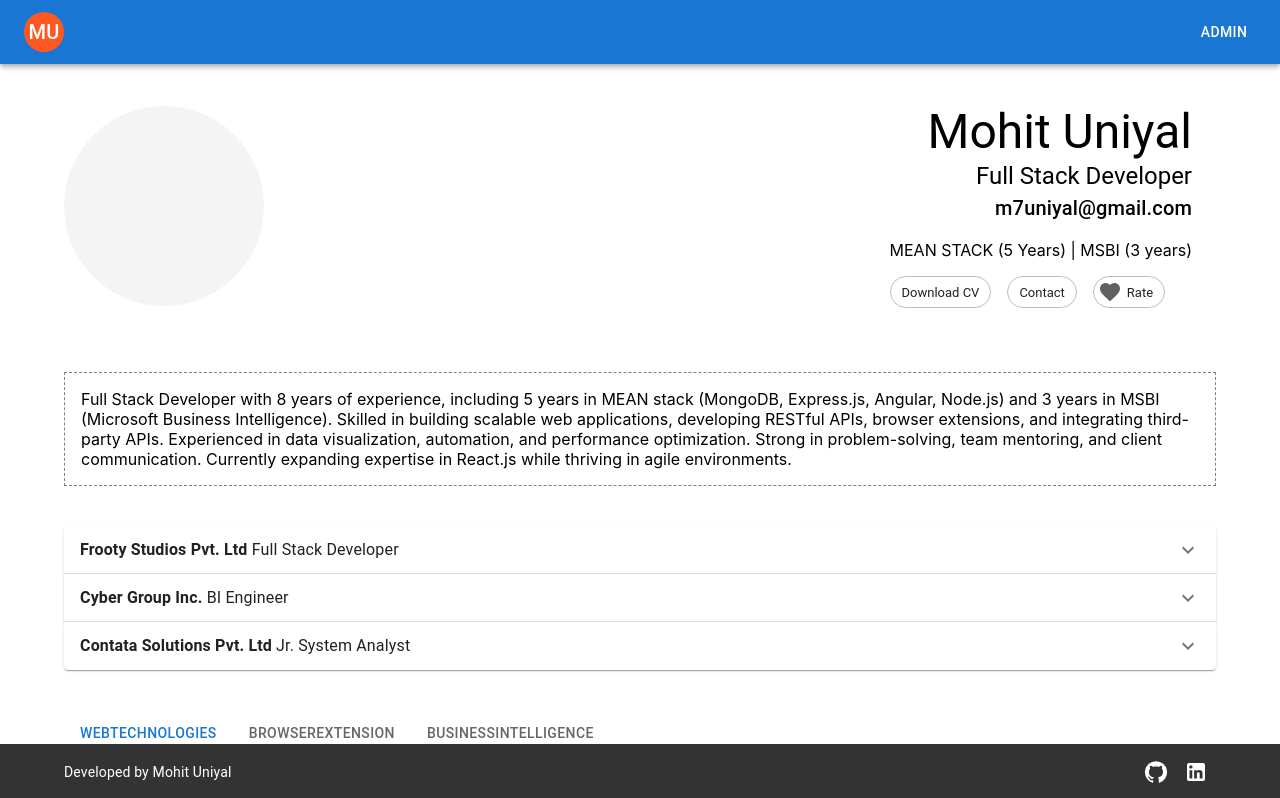
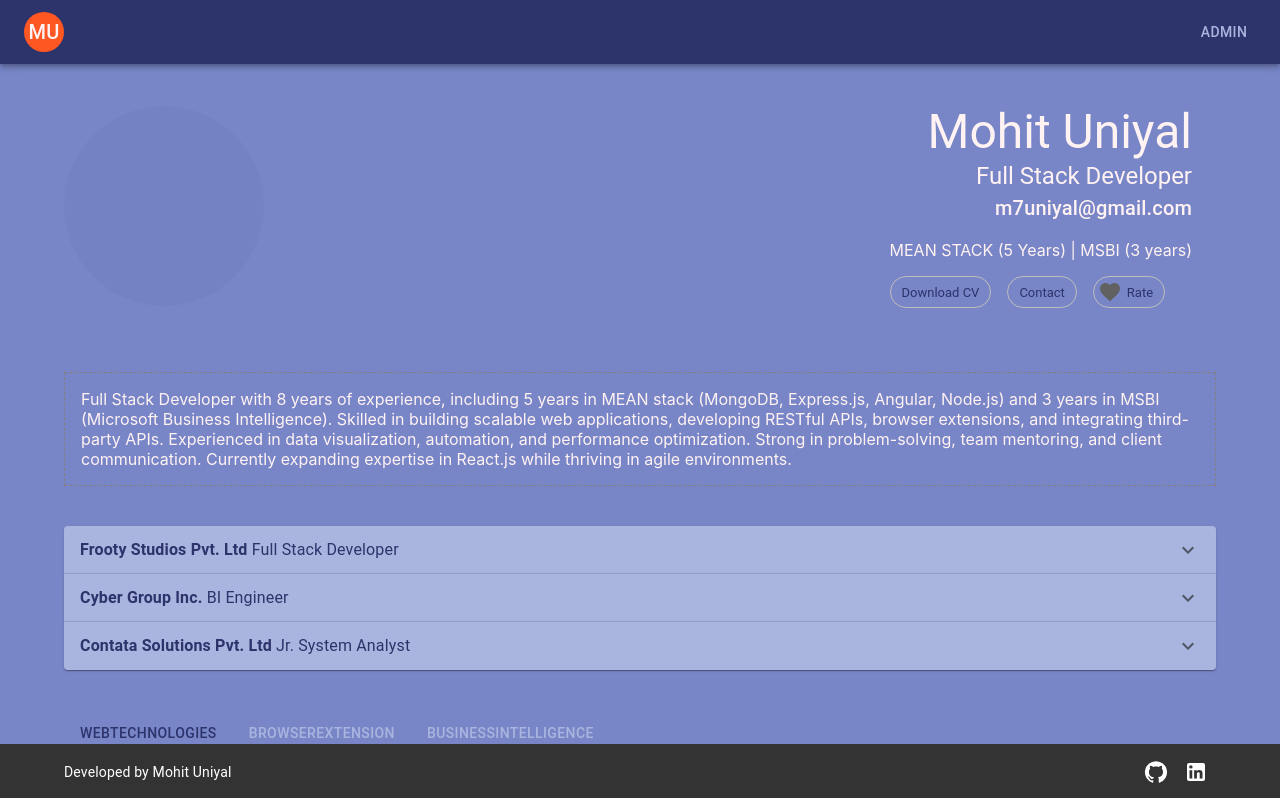
Before and after one commit to Mohit7th/resume, a React (Create React App) app: page / in a window 1280 px wide. Shown: the top 798 px of the page. Built offline with nearby package versions, Linux system fonts and the light colour scheme.

Commit message:
global color and themes

```diff
--- a/src/components/home/Projects.tsx
+++ b/src/components/home/Projects.tsx
@@ -10,6 +10,7 @@ import {
 import { useUserData } from "../../context/UserContext";
 import { resumeData } from "../data";
 import Grid from "@mui/material/Grid2";
+import { useTheme } from "@mui/material/styles";
 // Define props interface for type safety
 interface ProjectsProps {
     tabIndex: number;
@@ -17,6 +18,7 @@ interface ProjectsProps {
 }
 
 const Projects: React.FC<ProjectsProps> = ({ tabIndex, header }) => {
+    const theme = useTheme();
     const selectedTab = header.find((_, index) => index === tabIndex) || {
         type: "webTechnologies",
     };
@@ -27,15 +29,20 @@ const Projects: React.FC<ProjectsProps> = ({ tabIndex, header }) => {
     );
 
     return (
-        <Grid container spacing={{lg:7, sm: 5}} sx={{ mt:3, mb: 5, justifyContent: "center" }}>
+        <Grid
+            container
+            spacing={{ lg: 7, sm: 5 }}
+            sx={{ mt: 3, mb: 5, justifyContent: "center" }}
+        >
             {filteredProjects.map((project: any) => (
-                <Grid size={{lg:4}}>
+                <Grid size={{ lg: 4 }}>
                     <Card
                         sx={{
                             maxWidth: 345,
                             display: "flex",
                             flexDirection: "column",
-                            height: "100%"
+                            height: "100%",
+                            backgroundColor: theme.palette.primary.contrastText,
                         }}
                         key={project._id}
                     >
@@ -50,7 +57,7 @@ const Projects: React.FC<ProjectsProps> = ({ tabIndex, header }) => {
                             </Typography>
                             <Typography
                                 variant="body2"
-                                sx={{ color: "text.secondary" }}
+                                sx={{ color: theme.palette.primary.light }}
                             >
                                 {project.description}
                             </Typography>
--- a/src/components/home/Skills.tsx
+++ b/src/components/home/Skills.tsx
@@ -1,19 +1,10 @@
 import { SyntheticEvent, useState } from "react";
 import { useUserData } from "../../context/UserContext";
 import { resumeData } from "../data";
-import {
-    Box,
-    Card,
-    CardActionArea,
-    CardContent,
-    Paper,
-    styled,
-    Tab,
-    Tabs,
-    Typography,
-} from "@mui/material";
+import { Box, Paper, styled, Tab, Tabs, Typography } from "@mui/material";
 import Grid from "@mui/material/Grid2";
 import Projects from "./Projects";
+import { useTheme } from "@mui/material/styles";
 
 interface TabPanelProps {
     children?: React.ReactNode;
@@ -56,6 +47,7 @@ const Item = styled(Paper)(({ theme }) => ({
 }));
 
 export default function Skills() {
+    const theme = useTheme();
     const userdata = useUserData();
     const header = Object.keys(userdata.skills) as Array<
         keyof typeof resumeData.skills
@@ -89,8 +81,8 @@ export default function Skills() {
                         columnSpacing={{ xs: 1, sm: 2, md: 3 }}
                     >
                         {userdata.skills[col].map((data) => (
-                            <Grid size={{md:2, sm: 4}}>
-                                <Item>
+                            <Grid size={{ md: 2, sm: 4 }}>
+                                <Item color="primary" >
                                     <Typography variant="h6" component="div">
                                         {data.name}
                                     </Typography>
--- a/src/components/home/WorkHistory.tsx
+++ b/src/components/home/WorkHistory.tsx
@@ -1,12 +1,34 @@
-import { Accordion, AccordionDetails, AccordionSummary, Typography } from "@mui/material";
+import {
+    Accordion,
+    AccordionDetails,
+    AccordionSummary,
+    Typography,
+} from "@mui/material";
 import { useUserData } from "../../context/UserContext";
 import Grid from "@mui/material/Grid2";
 import ExpandMoreIcon from "@mui/icons-material/ExpandMore";
+import { useTheme } from "@mui/material/styles";
+import { SyntheticEvent, useState } from "react";
 
 export default function WorkHistory() {
+    const [expanded, setExpanded] = useState<string | false>(false);
+
+    const handleChange =
+        (panel: string) => (event: SyntheticEvent, isExpanded: boolean) => {
+            setExpanded(isExpanded ? panel : false);
+        };
+
+    const theme = useTheme();
     const userdata = useUserData();
     const accordianData = userdata.workHistory.map((work: any) => (
-        <Accordion key={work._id}>
+        <Accordion
+            key={work._id}
+            sx={{
+                backgroundColor: theme.palette.primary.contrastText,
+            }}
+            expanded={expanded === work._id}
+            onChange={handleChange(work._id)}
+        >
             <AccordionSummary
                 expandIcon={<ExpandMoreIcon />}
                 aria-controls="panel1-content"
--- a/src/index.tsx
+++ b/src/index.tsx
@@ -1,16 +1,22 @@
-import React from 'react';
-import ReactDOM from 'react-dom/client';
-import './index.css';
-import App from './App';
-import reportWebVitals from './reportWebVitals';
+import React from "react";
+import ReactDOM from "react-dom/client";
+import "./index.css";
+import App from "./App";
+import reportWebVitals from "./reportWebVitals";
+import { ThemeProvider } from "@mui/material";
+import theme from "./theme/theme";
+import globalStyles from "./theme/gloabal";
 
 const root = ReactDOM.createRoot(
-  document.getElementById('root') as HTMLElement
+    document.getElementById("root") as HTMLElement
 );
 root.render(
-  <React.StrictMode>
-    <App />
-  </React.StrictMode>
+    <React.StrictMode>
+        <ThemeProvider theme={theme}>
+            {globalStyles}
+            <App />
+        </ThemeProvider>
+    </React.StrictMode>
 );
 
 // If you want to start measuring performance in your app, pass a function
--- /dev/null
+++ b/src/theme/gloabal.tsx
@@ -0,0 +1,21 @@
+import { GlobalStyles } from "@mui/material";
+
+const globalStyles = (
+    <GlobalStyles
+        styles={{
+            body: {
+                backgroundColor: "#7886C7",
+                color: "#FFF2F2",
+            },
+            "::-webkit-scrollbar": {
+                width: "5px",
+            },
+            "::-webkit-scrollbar-thumb": {
+                background: "#A9B5DF",
+                borderRadius: "5px",
+            },
+        }}
+    />
+);
+
+export default globalStyles;
--- /dev/null
+++ b/src/theme/theme.tsx
@@ -0,0 +1,41 @@
+// src/theme/theme.ts
+import { createTheme } from "@mui/material/styles";
+
+const theme = createTheme({
+    palette: {
+        primary: {
+            main: "#2D336B", // Example primary color
+            light: "#FFF2F2", // Lighter shade
+            dark: "#2D336B", // Darker shade
+            contrastText: "#A9B5DF", // Text color on primary
+        },
+        secondary: {
+            main: "#222831", // Example secondary color
+            light: "#31363F",
+            dark: "#76ABAE",
+            contrastText: "#EEEEEE",
+        },
+        error: {
+            main: "#D02631",
+        },
+        warning: {
+            main: "#FFAB00",
+        },
+        info: {
+            main: "#4285F4",
+        },
+        success: {
+            main: "#1F865A",
+        },
+        background: {
+            default: "#FFF2F2",
+            paper: "#ffffff",
+        },
+        text: {
+            primary: "#2D336B",
+            secondary: "#A9B5DF",
+        },
+    },
+});
+
+export default theme;
```
